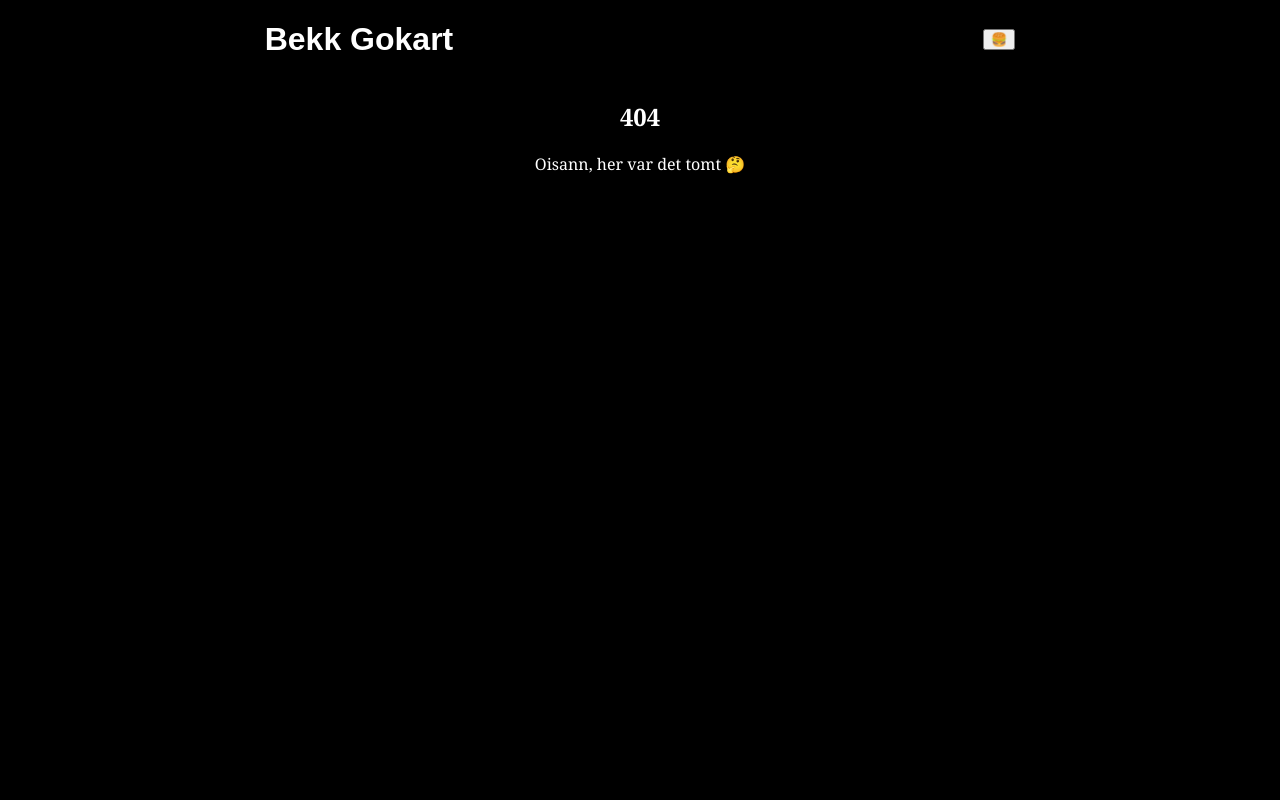
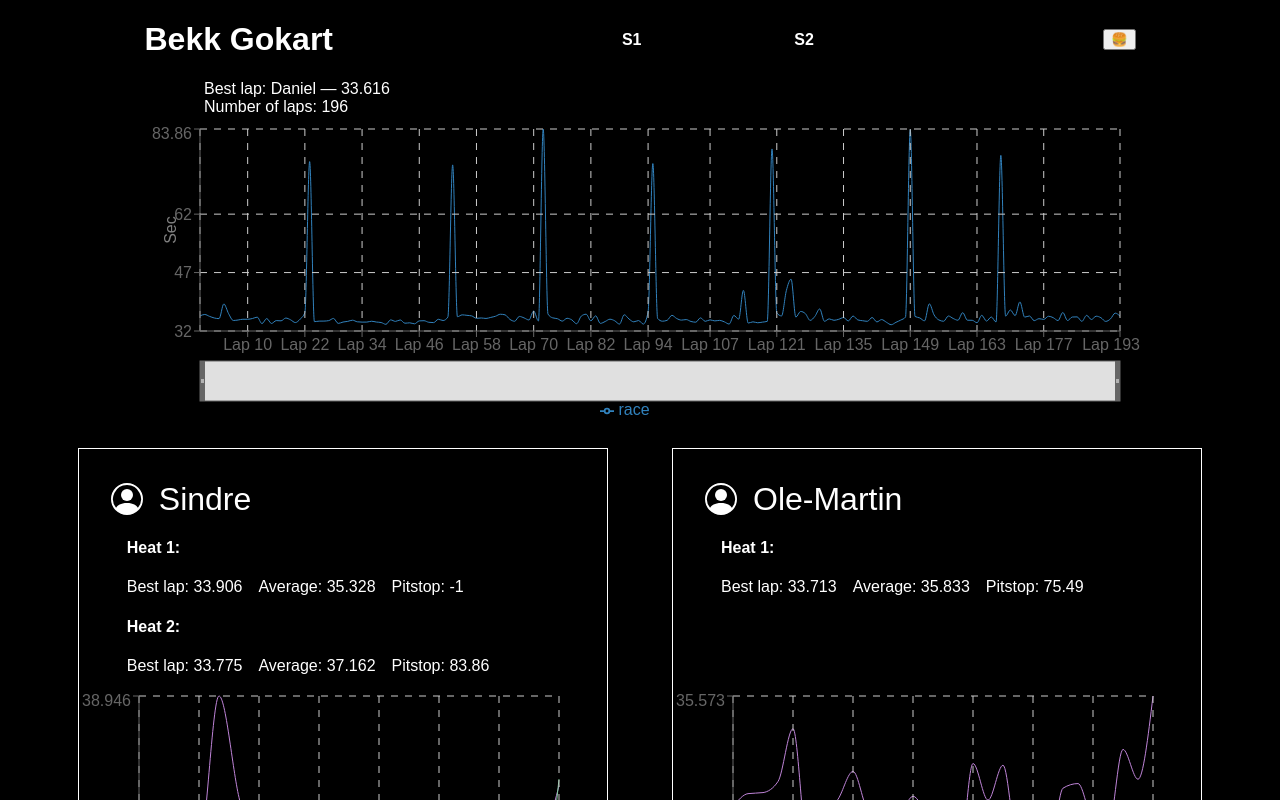
Before and after one commit to MathiasSJacobsen/gokart-stats, a React (Create React App) app: page /session/1 in a window 1280 px wide. Before the commit this address had no page. Shown: the top 800 px of the page. Built offline with nearby package versions, Linux system fonts and the light colour scheme.

Commit message:
Teip og binders

```diff
--- a/src/App.tsx
+++ b/src/App.tsx
@@ -4,6 +4,7 @@ import Header from "./header/Header";
 import Information from "./information/Information";
 import Landing from "./landing/Landing";
 import { NotFoundPage } from "./NotFoundPage";
+import SessionTimes from "./SessionTimes";
 
 function App() {
   return (
@@ -15,6 +16,8 @@ function App() {
       <Routes>
         <Route path="/" element={<Landing />} />
         <Route path="/info" element={<Information />} />
+        <Route path="/session/1" element={<SessionTimes nr={1} />} />
+        <Route path="/session/2" element={<SessionTimes nr={2} />} />x
         <Route path="*" element={<NotFoundPage />} />
       </Routes>
     </div>
--- /dev/null
+++ b/src/SessionTimes.tsx
@@ -0,0 +1,38 @@
+import styled from "styled-components/macro";
+import dbOne from "./db/sessionOne.json";
+import dbTwo from "./db/sessionTwo.json";
+import TeamStat from "./teamStat/TeamStat";
+import { transformLapData } from "./utils";
+import { useEffect, useState } from "react";
+import { SessionData } from "./Types";
+import { PersonalStatsContainer } from "./landing/Landing";
+import PersonalStat from "./personalStats/PersonalStat";
+
+const SessionTimes = ({ nr }: { nr: number }) => {
+  const [data, setData] = useState<SessionData[]>();
+
+  useEffect(() => {
+    setData(nr === 1 ? transformLapData(dbOne) : transformLapData(dbTwo));
+  }, [nr]);
+  if (!data) return null;
+  return (
+    <StatsContainer>
+      {nr === 1 ? <TeamStat data={data} /> : null}
+      <PersonalStatsContainer>
+        {data.map((e) => (
+          <PersonalStat key={e.name} user={e} />
+        ))}
+      </PersonalStatsContainer>
+    </StatsContainer>
+  );
+};
+
+const StatsContainer = styled.div`
+  display: flex;
+  flex-direction: column;
+  justify-content: center;
+  flex-wrap: wrap;
+  align-items: center;
+`;
+
+export default SessionTimes;
--- a/src/header/Header.tsx
+++ b/src/header/Header.tsx
@@ -4,7 +4,17 @@ import Menu from "./Menu";
 const Header = () => {
   return (
     <HeaderContainer>
-      <h1>Bekk Gokart</h1>
+      <HoverDiv>
+        <h1 onClick={() => window.location.replace("/")}>Bekk Gokart</h1>
+      </HoverDiv>
+      <MyDiv>
+        <HoverDiv>
+          <h4 onClick={() => window.location.replace("/session/1")}>S1</h4>
+        </HoverDiv>
+        <HoverDiv>
+          <h4 onClick={() => window.location.replace("/session/2")}>S2</h4>
+        </HoverDiv>
+      </MyDiv>
       <Menu />
     </HeaderContainer>
   );
@@ -17,4 +27,17 @@ const HeaderContainer = styled.div`
   align-items: center;
   justify-content: space-around;
 `;
+
+const MyDiv = styled.div`
+  display: flex;
+  justify-content: space-between;
+  width: 15%;
+`;
+
+const HoverDiv = styled.div`
+  :hover {
+    cursor: pointer;
+  }
+`;
+
 export default Header;
--- a/src/landing/Landing.tsx
+++ b/src/landing/Landing.tsx
@@ -29,7 +29,7 @@ const StatsContainer = styled.div`
   align-items: center;
 `;
 
-const PersonalStatsContainer = styled.div`
+export const PersonalStatsContainer = styled.div`
   display: grid;
   grid-template-columns: repeat(4, 1fr);
   gap: 1rem;
```
